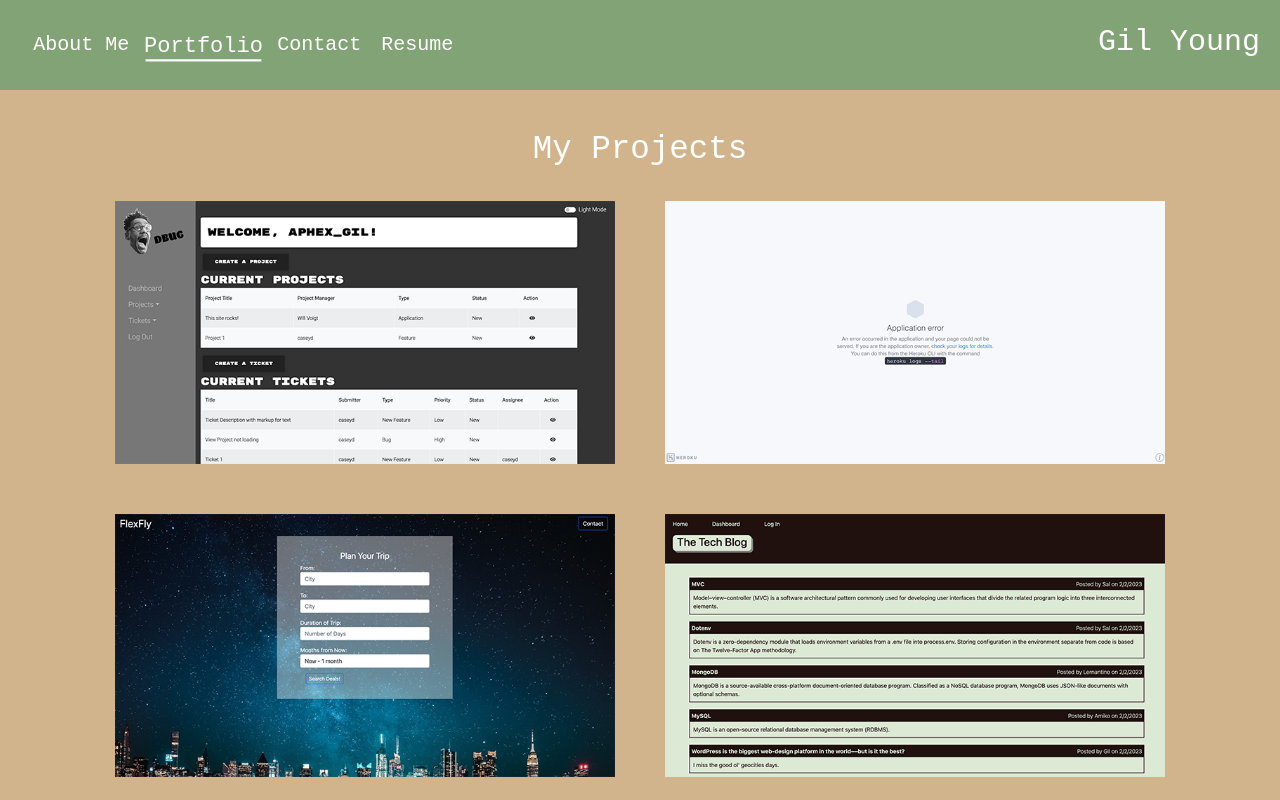
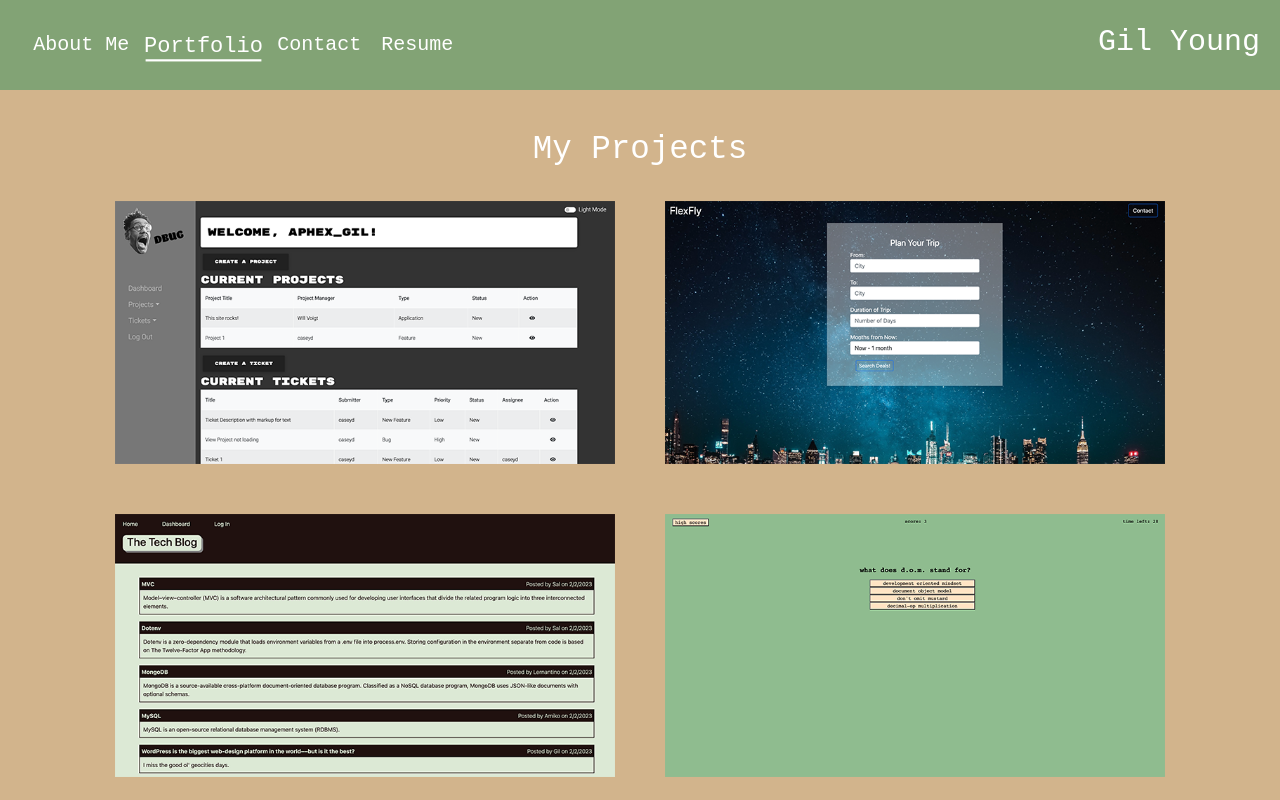
Before and after one commit to aphexgil/gy-react-portfolio, a React (Create React App) app: page / in a window 1280 px wide. Both pictures are taken after a click on the button "Portfolio". Shown: the top 800 px of the page. Built offline with nearby package versions, Linux system fonts and the light colour scheme; the HTML template or start-up script is replaced by a standard one.

Commit message:
Iceboxed Fantasy League link on my portfolio page until I can get it deployed.

```diff
--- a/src/components/Portfolio.js
+++ b/src/components/Portfolio.js
@@ -21,12 +21,12 @@ function Portfolio() {
             image: dbug,
             repo: 'https://github.com/saramangelo/cswag-p3'
         },
-        {
-            title: 'Fantasy Basketball',
-            link: 'https://evening-tundra-41770.herokuapp.com/',
-            image: fantasybball,
-            repo: 'https://github.com/wvoigt722/uclaFantasyLeague'
-        },
+        // {
+        //     title: 'Fantasy Basketball',
+        //     link: 'https://evening-tundra-41770.herokuapp.com/',
+        //     image: fantasybball,
+        //     repo: 'https://github.com/wvoigt722/uclaFantasyLeague'
+        // },
         {
             title: 'FlexFly',
             link: 'https://yacovkopel.github.io/FlexFly/',
```
